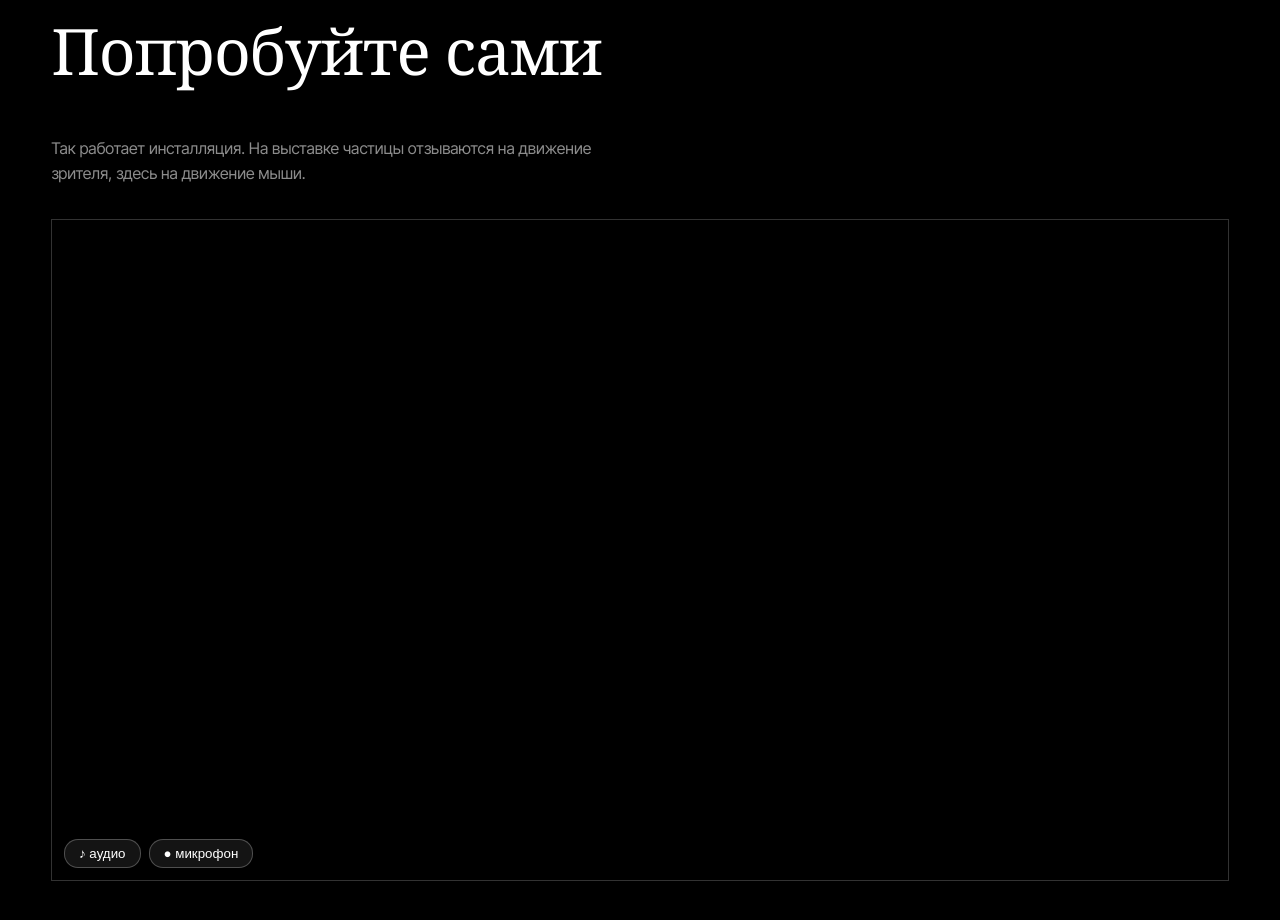
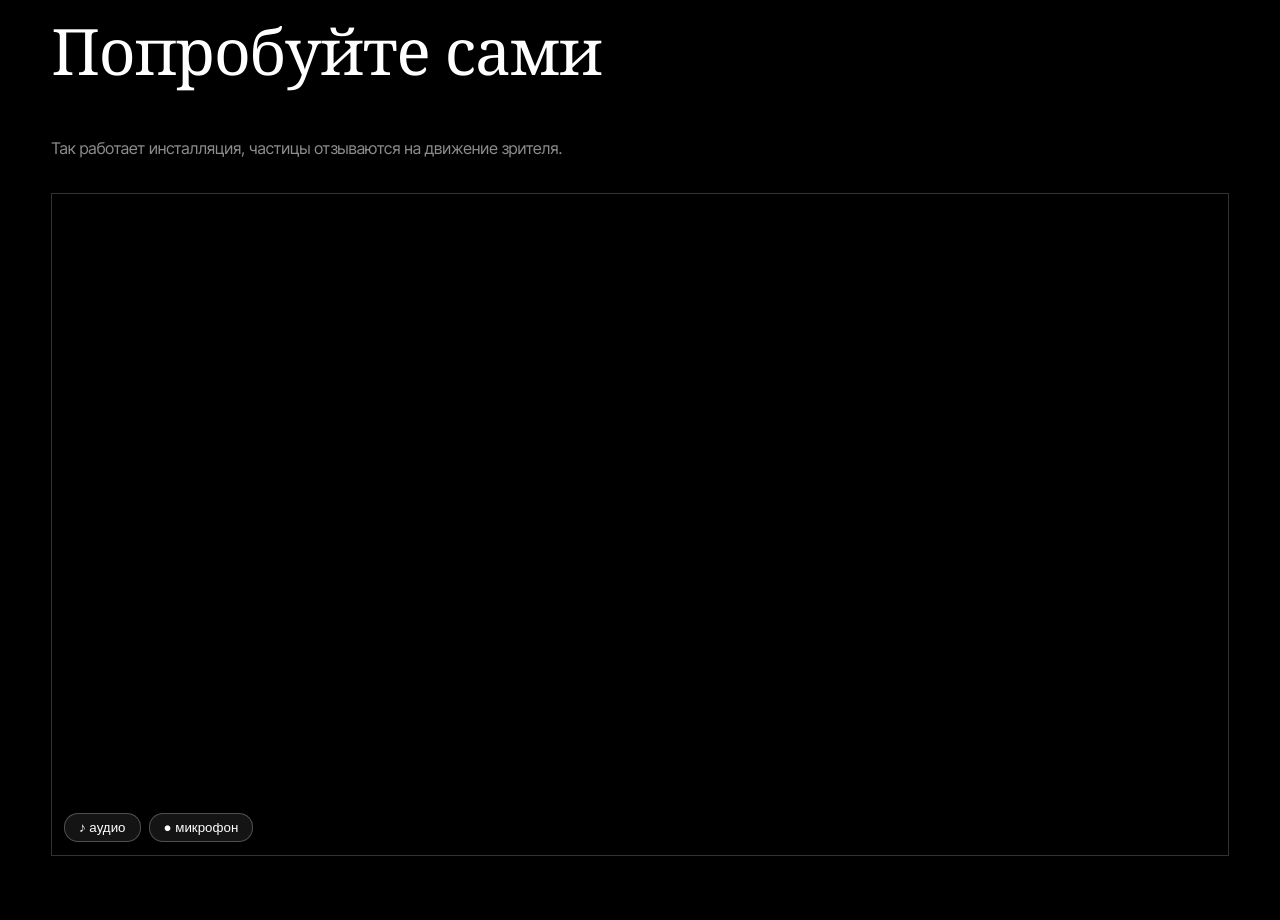
Before and after one commit to nuvse/exsitu, a plain HTML site: page index.html in a window 1280 px wide. Shown: the part 2520-3440 px from the top of the page. Drawn offline with Linux system fonts and the light colour scheme.

Commit message:
Update index.html

```diff
--- a/index.html
+++ b/index.html
@@ -20,7 +20,7 @@
 <p>Мне кажется, мы привыкли думать, что архив спасает. Что если всё записать, оно не исчезнет. А языки между тем исчезают прямо сейчас, и глобализация ускоряет этот процесс. Эта работа о том, как тонка граница между «сохранили» и «потеряли», и о том, что к живому языку, пока он живой, стоит прислушиваться внимательнее.</p>
 </div></section>
 <section class="install"><h2>Попробуйте сами</h2>
-<p class="note">Так работает инсталляция. На выставке частицы отзываются на движение зрителя, здесь на движение мыши.</p>
+<p class="note">Так работает инсталляция, частицы отзываются на движение зрителя.</p>
 <div class="frame"><iframe src="cables/index.html" title="ex situ, проект в cables.gl" allow="autoplay; fullscreen"></iframe></div></section></main>
 <footer><span>ex situ, 2026</span><a href="contacts.html">drzhw</a></footer>
 <script src="js/main.js"></script></body></html>
```
